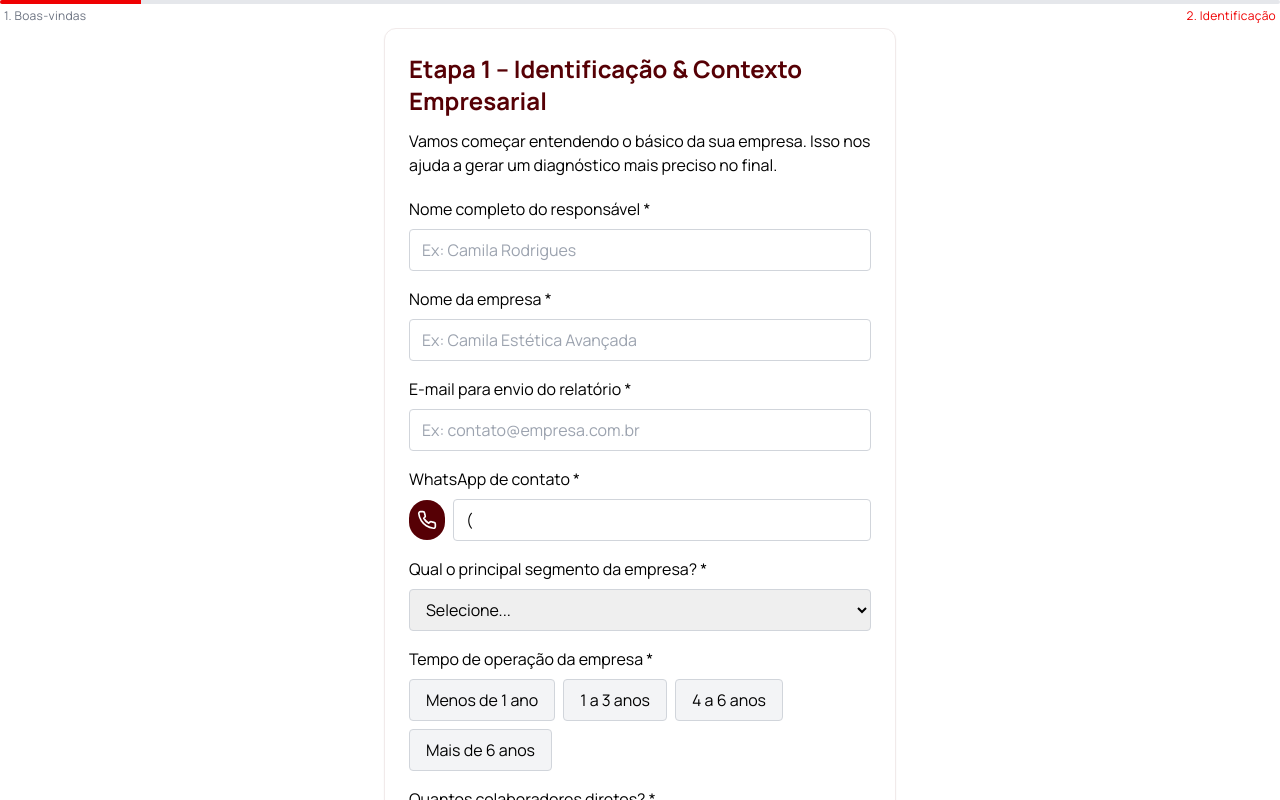
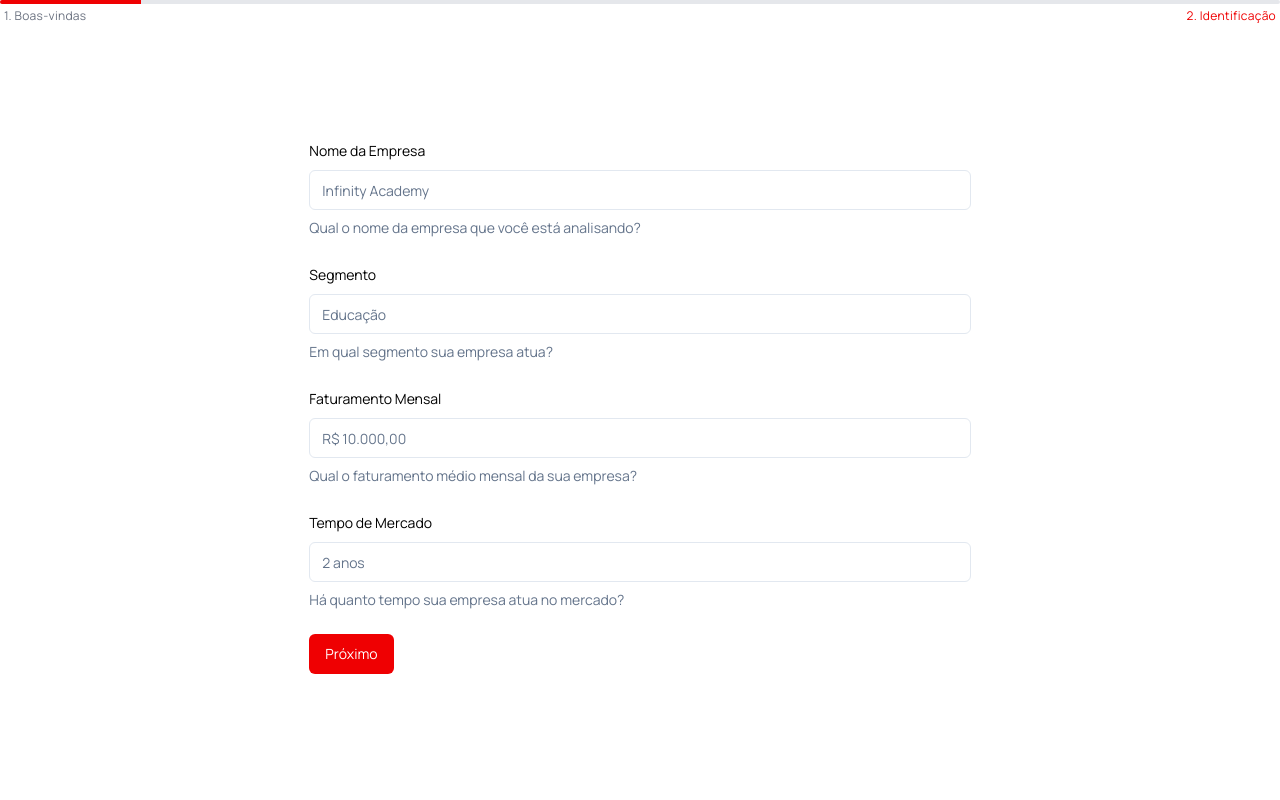
Before and after one commit to lopomkt/swot-infinityacademy1, a React (Vite) app: page / in a window 1280 px wide. Both pictures are taken after a click on the button "Começar diagnóstico". Shown: the top 800 px of the page. Built offline with nearby package versions, Linux system fonts and the light colour scheme.

Commit message:
feat: Type FormStepIdentificacao.tsx
Import and apply IdentificacaoData interface, ensuring type safety in FormStepIdentificacao.tsx without altering functionality.

```diff
--- a/src/components/FormStep1.tsx
+++ b/src/components/FormStep1.tsx
@@ -1,385 +1,129 @@
+import { useState } from "react";
+import { z } from "zod";
+import { zodResolver } from "@hookform/resolvers/zod";
+import { useForm } from "react-hook-form";
+import { Button } from "@/components/ui/button";
+import {
+  Form,
+  FormControl,
+  FormDescription,
+  FormField,
+  FormItem,
+  FormLabel,
+  FormMessage,
+} from "@/components/ui/form";
+import { Input } from "@/components/ui/input";
+import { IdentificacaoData } from "@/types/formData";
 
-import { useState } from "react";
-import { Phone } from "lucide-react";
-
-type FormType = {
-  nome_responsavel: string;
-  nome_empresa: string;
-  email: string;
-  whatsapp: string;
-  segmento: string;
-  segmento_outro?: string;
-  tempo_operacao: string;
-  colaboradores: string;
-  faixa_faturamento: string;
-  consultoria: string;
-  consultoria_experiencia?: string;
-  objetivos: string[];
-};
-
-const segmentosOptions = [
-  "Alimentação",
-  "Varejo",
-  "Serviços",
-  "Saúde",
-  "Beleza",
-  "Educação",
-  "Tecnologia",
-  "Construção",
-  "Outro",
-];
-const faturamentoOptions = [
-  "Até R$25 mil",
-  "R$25 mil a R$100 mil",
-  "R$100 mil a R$500 mil",
-  "Acima de R$500 mil",
-];
-const tempoOperacaoOptions = [
-  "Menos de 1 ano",
-  "1 a 3 anos",
-  "4 a 6 anos",
-  "Mais de 6 anos",
-];
-const objetivosOptions = [
-  "Aumentar vendas",
-  "Reduzir custos",
-  "Estruturar marketing",
-  "Melhorar processos internos",
-  "Escalar operação",
-  "Profissionalizar gestão",
-  "Expandir ou franquear",
-];
+const formSchema = z.object({
+  nomeEmpresa: z.string().min(2, {
+    message: "O nome da empresa deve ter pelo menos 2 caracteres.",
+  }),
+  segmento: z.string().min(2, {
+    message: "O segmento deve ter pelo menos 2 caracteres.",
+  }),
+  faturamentoMensal: z.string().min(2, {
+    message: "O faturamento mensal deve ter pelo menos 2 caracteres.",
+  }),
+  tempoDeMercado: z.string().min(2, {
+    message: "O tempo de mercado deve ter pelo menos 2 caracteres.",
+  }),
+});
 
 interface Props {
-  defaultValues?: Partial<FormType>;
-  onComplete: (results: FormType) => void;
+  defaultValues?: Partial<IdentificacaoData>;
+  onComplete: (data: IdentificacaoData) => void;
 }
 
-const initialState: FormType = {
-  nome_responsavel: "",
-  nome_empresa: "",
-  email: "",
-  whatsapp: "",
-  segmento: "",
-  segmento_outro: "",
-  tempo_operacao: "",
-  colaboradores: "",
-  faixa_faturamento: "",
-  consultoria: "",
-  consultoria_experiencia: "",
-  objetivos: [],
-};
+const FormStep1 = ({ defaultValues = {}, onComplete }: Props) => {
+  const form = useForm<IdentificacaoData>({
+    resolver: zodResolver(formSchema),
+    defaultValues: {
+      nomeEmpresa: defaultValues.nomeEmpresa || "",
+      segmento: defaultValues.segmento || "",
+      faturamentoMensal: defaultValues.faturamentoMensal || "",
+      tempoDeMercado: defaultValues.tempoDeMercado || "",
+    },
+  });
 
-const validateEmail = (email: string) =>
-  /^[\w-.]+@([\w-]+\.)+[\w-]{2,}$/.test(email);
-
-const validatePhone = (phone: string) =>
-  /^\(?\d{2}\)?\s?\d{4,5}-?\d{4}$/.test(phone);
-
-function maskPhone(raw: string) {
-  const cleaned = raw.replace(/\D/g, "");
-  if (cleaned.length <= 2)
-    return `(${cleaned}`;
-  if (cleaned.length <= 7)
-    return `(${cleaned.slice(0, 2)}) ${cleaned.slice(2)}`;
-  if (cleaned.length <= 11)
-    return `(${cleaned.slice(0, 2)}) ${cleaned.slice(2, 7)}-${cleaned.slice(7)}`;
-  return `(${cleaned.slice(0, 2)}) ${cleaned.slice(2, 7)}-${cleaned
-    .slice(7, 11)}`;
-}
-
-const FormStep1 = ({ defaultValues, onComplete }: Props) => {
-  const [form, setForm] = useState<FormType>({ ...initialState, ...defaultValues });
-  const [touched, setTouched] = useState<{ [K in keyof FormType]?: boolean }>({});
-
-  const isValid =
-    form.nome_responsavel.trim() &&
-    form.nome_empresa.trim() &&
-    validateEmail(form.email) &&
-    validatePhone(form.whatsapp) &&
-    form.segmento &&
-    (form.segmento !== "Outro" || form.segmento_outro?.trim()) &&
-    form.tempo_operacao &&
-    form.colaboradores &&
-    form.faixa_faturamento &&
-    form.consultoria &&
-    (form.consultoria !== "Sim" || form.consultoria_experiencia?.trim()) &&
-    form.objetivos.length > 0;
-
-  function handleChange(
-    key: keyof FormType,
-    value: string | string[]
-  ) {
-    setForm((prev) => ({
-      ...prev,
-      [key]: value,
-    }));
-    setTouched((prev) => ({
-      ...prev,
-      [key]: true,
-    }));
-    // Limpar campos condicionais
-    if (key === "segmento" && value !== "Outro") setForm(f => ({ ...f, segmento_outro: "" }));
-    if (key === "consultoria" && value !== "Sim") setForm(f => ({ ...f, consultoria_experiencia: "" }));
-  }
-
-  function handleCheckbox(obj: string) {
-    setForm((prev) => {
-      const selected = prev.objetivos.includes(obj)
-        ? prev.objetivos.filter((x) => x !== obj)
-        : [...prev.objetivos, obj];
-      return { ...prev, objetivos: selected };
-    });
-    setTouched((prev) => ({
-      ...prev,
-      objetivos: true,
-    }));
-  }
-
-  function handlePhone(e: React.ChangeEvent<HTMLInputElement>) {
-    let val = e.target.value.replace(/\D/g, "");
-    val = val.slice(0, 11);
-    setForm((prev) => ({
-      ...prev,
-      whatsapp: val,
-    }));
-    setTouched((prev) => ({ ...prev, whatsapp: true }));
-  }
+  const onSubmit = (data: IdentificacaoData) => {
+    const dataWithFlag = {
+      ...data,
+      tipagem_identificacao_ok: true
+    };
+    onComplete(dataWithFlag);
+  };
 
   return (
-    <form
-      className="w-full bg-white rounded-xl p-1 sm:p-6 shadow-sm border border-[#f1eaea] max-w-lg animate-fade-in"
-      onSubmit={e => {
-        e.preventDefault();
-        if (isValid) onComplete(form);
-      }}
-      autoComplete="off"
-    >
-      <h2 className="font-bold text-2xl text-[#560005] mb-3">Etapa 1 – Identificação & Contexto Empresarial</h2>
-      <p className="text-base text-black mb-5">
-        Vamos começar entendendo o básico da sua empresa. Isso nos ajuda a gerar um diagnóstico mais preciso no final.
-      </p>
-
-      {/* Nome responsável */}
-      <label className="block mb-2 font-medium">Nome completo do responsável *</label>
-      <input
-        type="text"
-        className="w-full border border-gray-300 rounded px-3 py-2 mb-4 font-medium focus:border-[#b70001] focus:outline-none"
-        placeholder="Ex: Camila Rodrigues"
-        value={form.nome_responsavel}
-        onChange={e => handleChange("nome_responsavel", e.target.value)}
-        required
-      />
-
-      {/* Nome empresa */}
-      <label className="block mb-2 font-medium">Nome da empresa *</label>
-      <input
-        type="text"
-        className="w-full border border-gray-300 rounded px-3 py-2 mb-4 font-medium focus:border-[#b70001] focus:outline-none"
-        placeholder="Ex: Camila Estética Avançada"
-        value={form.nome_empresa}
-        onChange={e => handleChange("nome_empresa", e.target.value)}
-        required
-      />
-
-      {/* Email */}
-      <label className="block mb-2 font-medium">E-mail para envio do relatório *</label>
-      <input
-        type="email"
-        className={`w-full border rounded px-3 py-2 mb-4 font-medium ${
-          !form.email || validateEmail(form.email)
-            ? "border-gray-300 focus:border-[#b70001]"
-            : "border-red-400"
-        } focus:outline-none`}
-        placeholder="Ex: contato@empresa.com.br"
-        value={form.email}
-        onChange={e => handleChange("email", e.target.value)}
-        required
-      />
-      {touched.email && form.email && !validateEmail(form.email) && (
-        <span className="text-red-500 text-xs mb-4 block">
-          E-mail inválido
-        </span>
-      )}
-
-      {/* WhatsApp */}
-      <label className="block mb-2 font-medium">WhatsApp de contato *</label>
-      <div className="flex items-center mb-4">
-        <span className="inline-flex items-center justify-center h-10 w-10 rounded-full bg-[#560005] mr-2">
-          <Phone size={20} color="#fff" />
-        </span>
-        <input
-          type="text"
-          className={`w-full border rounded px-3 py-2 font-medium ${
-            !form.whatsapp || validatePhone(maskPhone(form.whatsapp))
-              ? "border-gray-300 focus:border-[#b70001]"
-              : "border-red-400"
-          } focus:outline-none`}
-          placeholder="(00) 00000-0000"
-          maxLength={15}
-          value={maskPhone(form.whatsapp)}
-          onChange={handlePhone}
-          required
+    <Form {...form}>
+      <form onSubmit={form.handleSubmit(onSubmit)} className="w-2/3 space-y-6">
+        <FormField
+          control={form.control}
+          name="nomeEmpresa"
+          render={({ field }) => (
+            <FormItem>
+              <FormLabel>Nome da Empresa</FormLabel>
+              <FormControl>
+                <Input placeholder="Infinity Academy" {...field} />
+              </FormControl>
+              <FormDescription>
+                Qual o nome da empresa que você está analisando?
+              </FormDescription>
+              <FormMessage />
+            </FormItem>
+          )}
         />
-      </div>
-      {touched.whatsapp && form.whatsapp && !validatePhone(maskPhone(form.whatsapp)) && (
-        <span className="text-red-500 text-xs mb-4 block">
-          Número inválido. Ex: (99) 98765-4321
-        </span>
-      )}
-
-      {/* Segmento */}
-      <label className="block mb-2 font-medium">Qual o principal segmento da empresa? *</label>
-      <select
-        className="w-full border border-gray-300 rounded px-3 py-2 mb-4 font-medium focus:border-[#b70001] focus:outline-none"
-        value={form.segmento}
-        onChange={e => handleChange("segmento", e.target.value)}
-        required
-      >
-        <option value="">Selecione...</option>
-        {segmentosOptions.map(seg => <option key={seg} value={seg}>{seg}</option>)}
-      </select>
-      {/* Outro segmento */}
-      {form.segmento === "Outro" && (
-        <input
-          type="text"
-          className="w-full border border-gray-300 rounded px-3 py-2 mb-4 mt-1 font-medium focus:border-[#b70001] focus:outline-none"
-          placeholder="Descreva o segmento"
-          value={form.segmento_outro ?? ""}
-          onChange={e => handleChange("segmento_outro", e.target.value)}
-          required
+        <FormField
+          control={form.control}
+          name="segmento"
+          render={({ field }) => (
+            <FormItem>
+              <FormLabel>Segmento</FormLabel>
+              <FormControl>
+                <Input placeholder="Educação" {...field} />
+              </FormControl>
+              <FormDescription>
+                Em qual segmento sua empresa atua?
+              </FormDescription>
+              <FormMessage />
+            </FormItem>
+          )}
         />
-      )}
-
-      {/* Tempo de operação */}
-      <label className="block mb-2 font-medium">Tempo de operação da empresa *</label>
-      <div className="flex flex-wrap gap-2 mb-4">
-        {tempoOperacaoOptions.map(opt => (
-          <label
-            key={opt}
-            className={`px-4 py-2 rounded cursor-pointer border transition ${
-              form.tempo_operacao === opt
-                ? "bg-[#b70001] text-white font-semibold border-[#b70001]"
-                : "bg-gray-100 border-gray-300"
-            }`}
-          >
-            <input
-              type="radio"
-              className="hidden"
-              name="tempo_operacao"
-              value={opt}
-              checked={form.tempo_operacao === opt}
-              onChange={() => handleChange("tempo_operacao", opt)}
-              required
-            />
-            {opt}
-          </label>
-        ))}
-      </div>
-
-      {/* Colaboradores */}
-      <label className="block mb-2 font-medium">Quantos colaboradores diretos? *</label>
-      <input
-        type="number"
-        min={1}
-        step={1}
-        className="w-full border border-gray-300 rounded px-3 py-2 mb-4 font-medium focus:border-[#b70001] focus:outline-none appearance-none"
-        placeholder="Ex: 5"
-        value={form.colaboradores}
-        onChange={e => handleChange("colaboradores", e.target.value.replace(/\D/g, ""))}
-        required
-      />
-
-      {/* Faturamento mensal */}
-      <label className="block mb-2 font-medium">Faixa de faturamento mensal atual *</label>
-      <select
-        className="w-full border border-gray-300 rounded px-3 py-2 mb-4 font-medium focus:border-[#b70001] focus:outline-none"
-        value={form.faixa_faturamento}
-        onChange={e => handleChange("faixa_faturamento", e.target.value)}
-        required
-      >
-        <option value="">Selecione...</option>
-        {faturamentoOptions.map(opt => (
-          <option key={opt} value={opt}>{opt}</option>
-        ))}
-      </select>
-
-      {/* Consultoria anterior */}
-      <label className="block mb-2 font-medium">Já participou de alguma consultoria empresarial? *</label>
-      <div className="flex gap-4 mb-4">
-        {["Sim", "Não"].map(opt => (
-          <label
-            key={opt}
-            className={`px-6 py-2 rounded cursor-pointer border transition ${
-              form.consultoria === opt
-                ? "bg-[#b70001] text-white font-semibold border-[#b70001]"
-                : "bg-gray-100 border-gray-300"
-            }`}
-          >
-            <input
-              type="radio"
-              className="hidden"
-              name="consultoria"
-              value={opt}
-              checked={form.consultoria === opt}
-              onChange={() => handleChange("consultoria", opt)}
-              required
-            />
-            {opt}
-          </label>
-        ))}
-      </div>
-      {/* Detalhe da consultoria se sim */}
-      {form.consultoria === "Sim" && (
-        <>
-          <label className="block mb-2 font-medium">Qual foi e como foi a experiência?</label>
-          <textarea
-            className="w-full border border-gray-300 rounded px-3 py-2 mb-4 font-medium focus:border-[#b70001] focus:outline-none"
-            placeholder="Descreva brevemente sua experiência"
-            value={form.consultoria_experiencia ?? ""}
-            onChange={e => handleChange("consultoria_experiencia", e.target.value)}
-            rows={2}
-            required
-          />
-        </>
-      )}
-
-      {/* Objetivos */}
-      <label className="block mb-2 font-medium">Quais são os principais objetivos da sua empresa hoje? *</label>
-      <div className="flex flex-col gap-2 mb-6">
-        {objetivosOptions.map(opt => (
-          <label
-            key={opt}
-            className={`flex items-center gap-2 px-3 py-2 rounded cursor-pointer border font-medium ${
-              form.objetivos.includes(opt)
-                ? "bg-[#ef0002] text-white border-[#ef0002]"
-                : "bg-gray-100 border-gray-300"
-            } transition`}
-          >
-            <input
-              type="checkbox"
-              className="accent-[#ef0002] h-4 w-4"
-              checked={form.objetivos.includes(opt)}
-              onChange={() => handleCheckbox(opt)}
-            />
-            {opt}
-          </label>
-        ))}
-      </div>
-
-      <button
-        type="submit"
-        className={`w-full py-3 rounded-lg font-bold text-lg transition ${
-          isValid
-            ? "bg-[#ef0002] text-white hover:bg-[#b70001] cursor-pointer"
-            : "bg-gray-200 text-gray-400 cursor-not-allowed"
-        }`}
-        disabled={!isValid}
-        aria-disabled={!isValid}
-      >
-        Próxima etapa
-      </button>
-    </form>
+        <FormField
+          control={form.control}
+          name="faturamentoMensal"
+          render={({ field }) => (
+            <FormItem>
+              <FormLabel>Faturamento Mensal</FormLabel>
+              <FormControl>
+                <Input placeholder="R$ 10.000,00" {...field} />
+              </FormControl>
+              <FormDescription>
+                Qual o faturamento médio mensal da sua empresa?
+              </FormDescription>
+              <FormMessage />
+            </FormItem>
+          )}
+        />
+        <FormField
+          control={form.control}
+          name="tempoDeMercado"
+          render={({ field }) => (
+            <FormItem>
+              <FormLabel>Tempo de Mercado</FormLabel>
+              <FormControl>
+                <Input placeholder="2 anos" {...field} />
+              </FormControl>
+              <FormDescription>
+                Há quanto tempo sua empresa atua no mercado?
+              </FormDescription>
+              <FormMessage />
+            </FormItem>
+          )}
+        />
+        <Button type="submit">Próximo</Button>
+      </form>
+    </Form>
   );
 };
 
```
